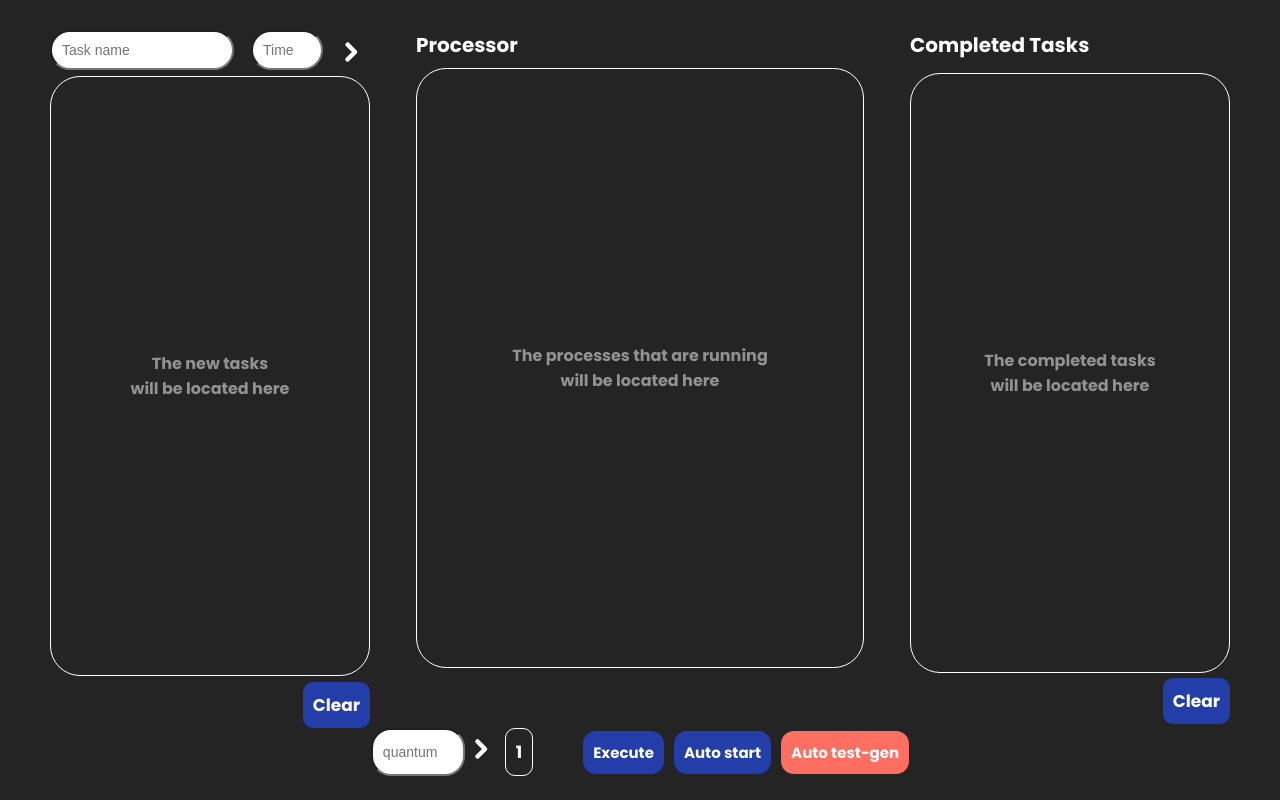
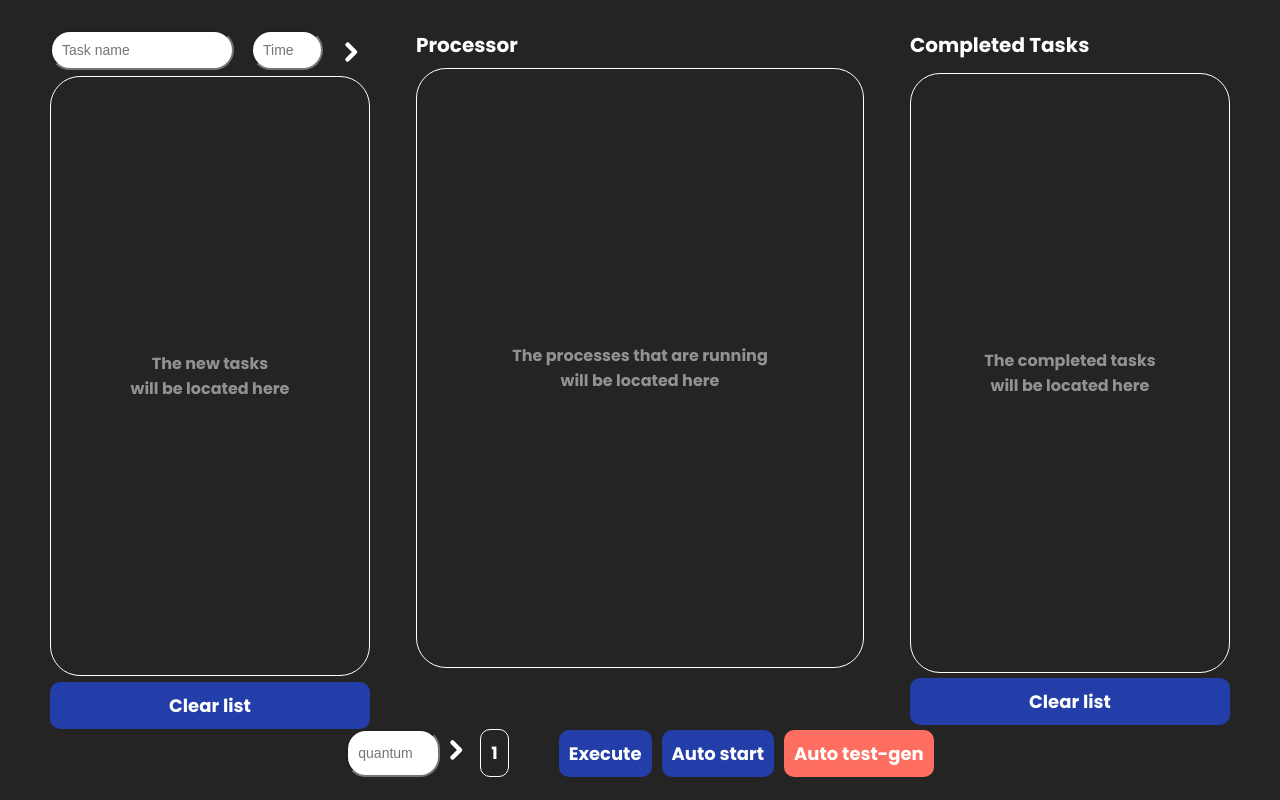
Before and after one commit to HuggySoul/os-task-manager-emulator, a React (Create React App) app: page / in a window 1280 px wide. Built offline with nearby package versions, Linux system fonts and the light colour scheme.

Commit message:
feat: btn component

```diff
--- a/src/App.js
+++ b/src/App.js
@@ -7,6 +7,7 @@ import taskScheduler from "./features/taskScheduler";
 import { TestGenerator } from "./components/testGenerator/testGenerator";
 import { useRef, useState } from "react";
 import { Footer } from "./components/footer/footer";
+import { Btn } from "./shared/UI";
 
 function App() {
 	//флаг для открытия окна с генерацией тестов
@@ -27,25 +28,14 @@ function App() {
 					<></>
 				)}
 				<QuantumInput />
-				<button
-					onClick={() => taskScheduler.execute()}
-					className={`${st.submitBtn} ${st.txt}`}
-				>
-					Execute
-				</button>
-				<button
-					onClick={() => taskScheduler.autoComplete()}
-					className={`${st.submitBtn} ${st.txt}`}
-				>
-					Auto start
-				</button>
-				<button
-					ref={testBtnRef}
-					onClick={() => setIsGenVisible(!isGenVisible)}
-					className={`${st.submitBtn} ${st.txt} ${st.testGenBtn}`}
-				>
-					Auto test-gen
-				</button>
+				<Btn title={"Execute"} action={taskScheduler.execute} color={"#233ea9"} />
+				<Btn title={"Auto start"} action={taskScheduler.autoComplete} color={"#233ea9"} />
+				<Btn
+					btnRef={testBtnRef}
+					title={"Auto test-gen"}
+					action={() => setIsGenVisible(!isGenVisible)}
+					color={"#ff6f61"}
+				/>
 			</div>
 			<Footer />
 		</div>
--- a/src/components/clearBtn/clearBtn.jsx
+++ b/src/components/clearBtn/clearBtn.jsx
@@ -1,5 +1,4 @@
 import st from "./clearBtn.module.css";
-import TasksStore from "../../store/taskStorage";
 
 export const ClearBtn = ({ clearTaskList }) => {
 	return (
--- a/src/components/completedTasks/completedTasks.jsx
+++ b/src/components/completedTasks/completedTasks.jsx
@@ -1,9 +1,9 @@
 import st from "./completedTasks.module.css";
-import { ClearBtn } from "../clearBtn/clearBtn";
 import { Task } from "../task/task";
 import TasksStore from "../../store/taskStorage";
 import { useEffect, useState } from "react";
 import { observer } from "mobx-react-lite";
+import { Btn } from "../../shared/UI";
 
 export const CompletedTasks = observer(() => {
 	const [isListEmpty, setIsListEmpty] = useState(true);
@@ -32,7 +32,11 @@ export const CompletedTasks = observer(() => {
 					))
 				)}
 			</div>
-			<ClearBtn clearTaskList={() => TasksStore.clearCompletedTaskList()} />
+			<Btn
+				title={"Clear list"}
+				color={"#233ea9"}
+				action={() => TasksStore.clearCompletedTaskList()}
+			/>
 		</div>
 	);
 });
--- a/src/components/newTasks/newTasks.jsx
+++ b/src/components/newTasks/newTasks.jsx
@@ -1,10 +1,10 @@
 import st from "./newTasks.module.css";
 import { Task } from "../task/task";
-import { ClearBtn } from "../clearBtn/clearBtn";
 import { TaskInput } from "../taskInput/taskInput";
 import TasksStore from "../../store/taskStorage";
 import { observer } from "mobx-react-lite";
 import { useEffect, useState } from "react";
+import { Btn } from "../../shared/UI";
 
 export const NewTasks = observer(() => {
 	const [isListEmpty, setIsListEmpty] = useState(true);
@@ -32,8 +32,12 @@ export const NewTasks = observer(() => {
 					))
 				)}
 			</div>
-			{/* Передаём так, чтобы не терять контекст вызова метода */}
-			<ClearBtn clearTaskList={() => TasksStore.clearTaskToDoList()} />
+			<Btn
+				title={"Clear list"}
+				color={"#233ea9"}
+				// Передаём так, чтобы не терять контекст вызова метода
+				action={() => TasksStore.clearTaskToDoList()}
+			/>
 		</div>
 	);
 });
--- a/src/index.css
+++ b/src/index.css
@@ -4,17 +4,32 @@ div {
 	-moz-box-sizing: border-box; /* Firefox, other Gecko */
 	box-sizing: border-box; /* Opera/IE 8+ */
 }
+
+h1 {
+	font-size: 21px;
+	font-family: "Poppins";
+	font-weight: 600;
+	color: white;
+}
+
 p {
+	font-size: 18px;
+	font-family: "Poppins";
+	font-weight: 600;
+	color: white;
 	margin: 0 !important;
 }
+
 button {
 	background: none;
 	border: none;
 	padding: 0;
 }
+
 button:hover {
 	cursor: pointer;
 }
+
 body {
 	margin: 0;
 	font-family: -apple-system, BlinkMacSystemFont, "Segoe UI", "Roboto", "Oxygen", "Ubuntu",
--- /dev/null
+++ b/src/shared/UI/btn/btn.jsx
@@ -0,0 +1,14 @@
+import st from "./btn.module.css";
+
+export const Btn = ({ title, action, color, btnRef }) => {
+	return (
+		<button
+			ref={btnRef}
+			style={{ backgroundColor: color }}
+			onClick={action}
+			className={st.btn}
+		>
+			<p>{title}</p>
+		</button>
+	);
+};
--- /dev/null
+++ b/src/shared/UI/btn/btn.module.css
@@ -0,0 +1,11 @@
+.btn {
+	display: flex;
+	justify-content: center;
+	align-items: center;
+	border-radius: 10px;
+	padding: 10px;
+}
+
+.btn:hover {
+	scale: 1.05;
+}
--- /dev/null
+++ b/src/shared/UI/index.js
@@ -0,0 +1 @@
+export { Btn } from "./btn/btn";
```
